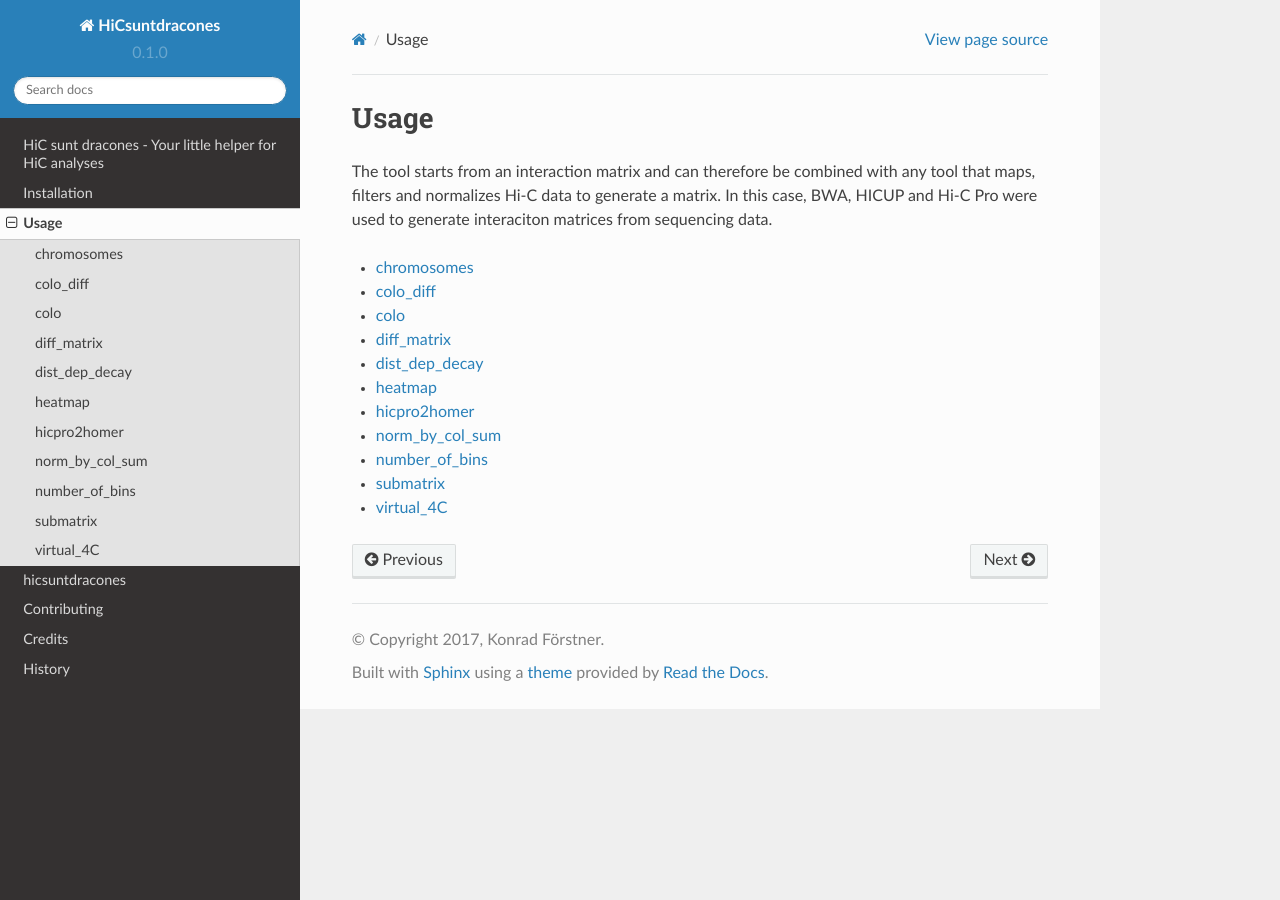
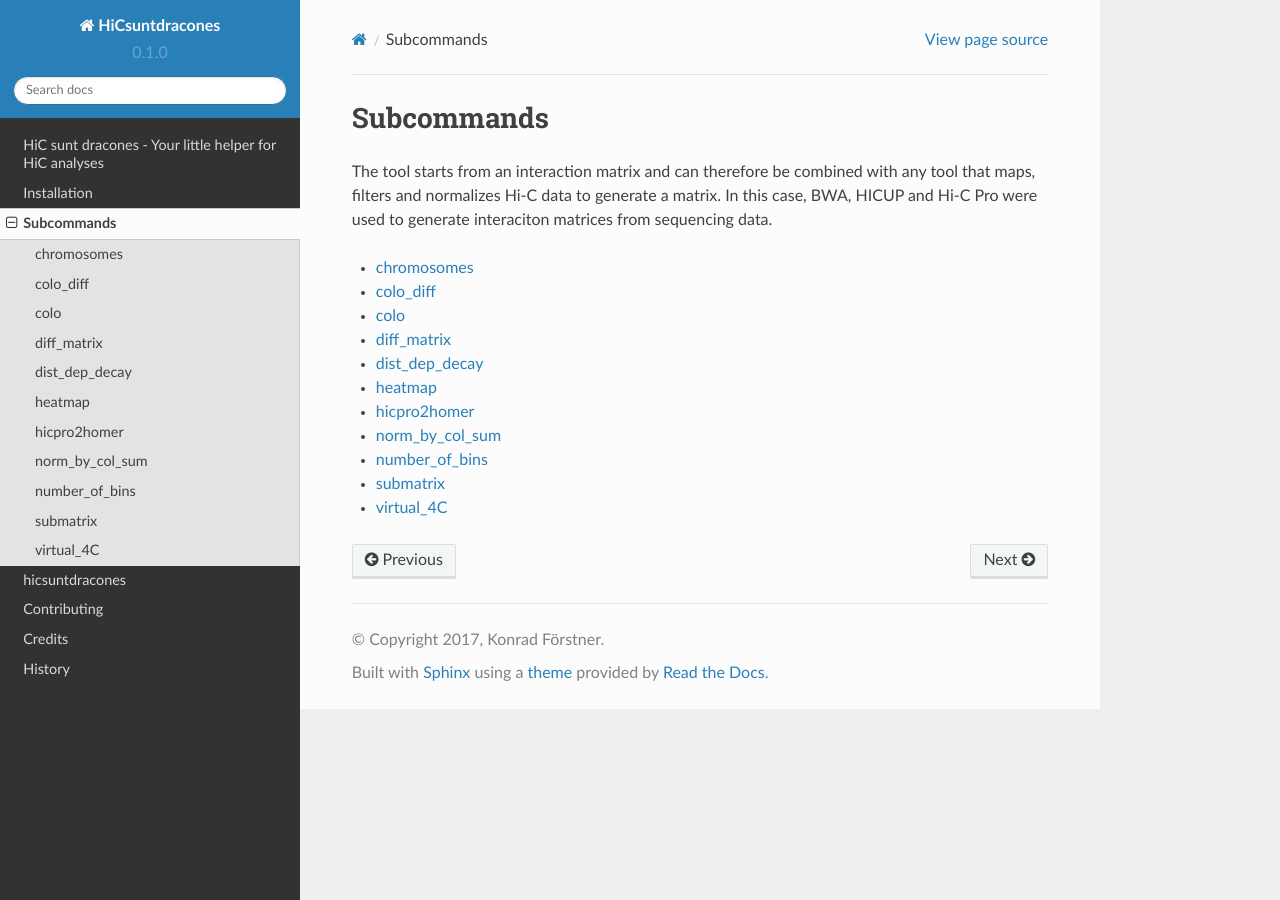
Before and after one commit to foerstner-lab/HiCsuntdracones, a Sphinx documentation site: the page built from docs/subcommands.rst, in a window 1280 px wide. Built offline with Sphinx 7.4.7 and the Read the Docs theme 2.0.0, drawn with Linux system fonts in a browser that asks for light colours; pages that are not in the unit, such as notebooks, are missing from menus.

Commit message:
Rename usage to subcommands

```diff
--- a/README.rst
+++ b/README.rst
@@ -30,9 +30,9 @@ The functions of HiCsd are built on both Hi-C Pro matrices and Homer matrices. H
 The distance dependent decay of interaction frequencies can be calculated for both, individual chromosomes or as a mean/median function including all chromosomes of choice. Also, HiCsd is able to extract the interaction frequencies between any locus of choice with all other genomic loci, thus generating 4C-like profiles in wiggle format, that can easily be explored and compared using a common genome browser.
 
 
------
-Usage
------
+-------------------
+Subcommand overview
+-------------------
 
 ::
 
--- a/docs/index.rst
+++ b/docs/index.rst
@@ -8,7 +8,8 @@ Contents:
 
    readme
    installation
-   usage
+   subcommands
+   tutorial
    modules
    contributing
    authors
--- a/docs/usage.rst
+++ b/docs/subcommands.rst
@@ -1,6 +1,6 @@
-=====
-Usage
-=====
+===========
+Subcommands
+===========
 
 The tool starts from an interaction matrix and can therefore be
 combined with any tool that maps, filters and normalizes Hi-C data to
```
